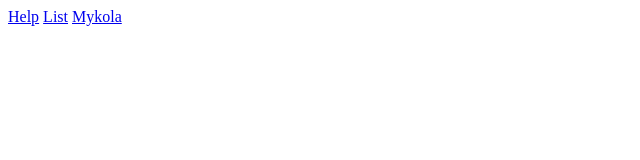
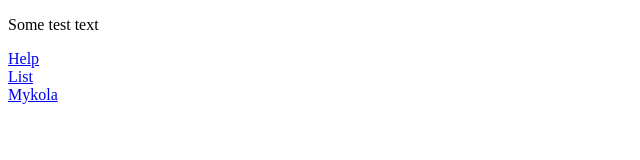
Before and after one commit to uitpm231gvv/RRPS02, a plain HTML site: page index.html in a window 1280 px wide. Shown: the whole page, without its empty margins (0-640 px from the left). Drawn offline with Linux system fonts and the light colour scheme.

Commit message:
Changed index.html

```diff
--- a/index.html
+++ b/index.html
@@ -2,11 +2,18 @@
 <html lang="en">
 <head>
    <meta charset="UTF-8">
-   <title>Index</title>
+   <title>Index test herasymchuk</title>
 </head>
 <body>
-   <a href="help.html">Help</a>
-   <a href="list.html">List</a>
-   <a href="mykola.html">Mykola</a>
+   <p>Some test text</p>
+   <div>
+      <a href="help.html">Help</a>
+   </div>
+   <div>
+      <a href="list.html">List</a>
+   </div>
+   <div>
+      <a href="mykola.html">Mykola</a>
+   </div>
 </body>
 </html>
```
